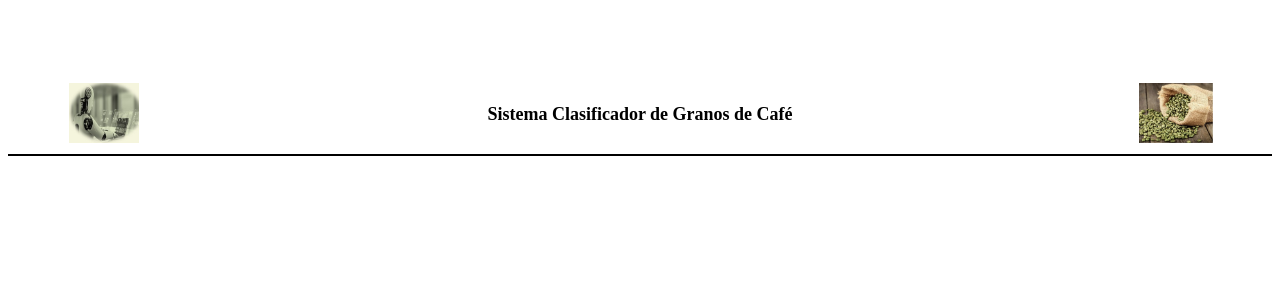
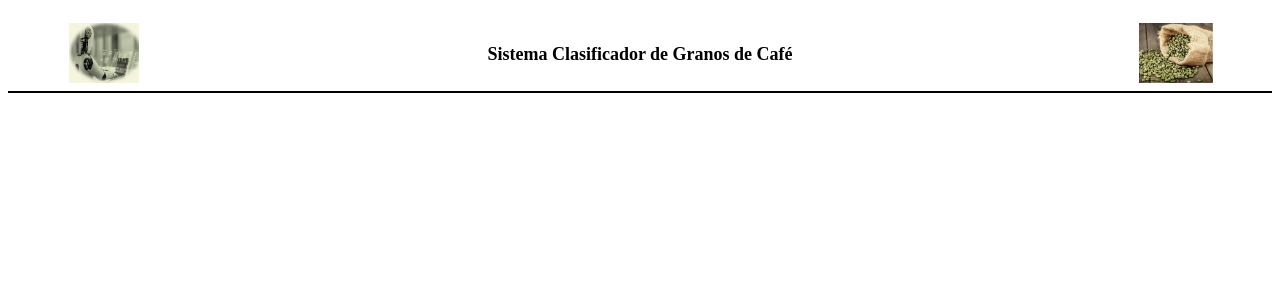
Before and after one commit to paulVera2001/clasificador_cafe, a Flask app: template templates/header.html in a window 1280 px wide. Shown: the top 300 px of the page. Run offline with Flask 3, Linux system fonts and the light colour scheme; the template is opened without the code that fills it, so the values that code supplies are empty.

Commit message:
Ultimos intentos_4

```diff
--- a/app.py
+++ b/app.py
@@ -52,6 +52,9 @@ def historial():
     history = session.get('history', [])
     return render_template('historial.html', history=history)
 
+@app.route('/header')
+def header():
+    return render_template('header.html')
 
 @app.route('/exportar_pdf')
 def exportar_pdf():
@@ -110,7 +113,9 @@ def exportar_pdf():
         #'header-html': app_root_path+"/static/uploads/header_rendered.html"
         #'header-html': "https://clasificador-cafe.onrender.com/static/uploads/header_rendered.html"
         #'header-html': "http://127.0.0.1:5000/static/uploads/header_rendered.html"
-        'header-html': header_url
+        #'header-html': header_url
+        "header-html": "https://clasificador-cafe.onrender.com/header"
+        #"header-html": "http://127.0.0.1:5000/header"
         #'header-html': "https://clasificador-cafe.onrender.com/static/uploads/header.html", #Ruta absoluta
         #"header-spacing": "50"
         #'header-html': os.path.join("https://clasificador-cafe.onrender.com/" , 'temp_header_path') #Ruta absoluta
--- a/static/css/header.css
+++ b/static/css/header.css
@@ -2,12 +2,12 @@
     width: 100%;
     border-bottom: 2px solid black;
     text-align: center;
-    padding-top: 10mm; /* Espacio extra arriba del encabezado */
+    /*  padding-top: 10mm; */ /* Espacio extra arriba del encabezado */
 }
 
 .header-table td {
     vertical-align: middle;
-    padding: 5px;
+    padding: 2px;
 }
 
 .header-table img {
@@ -21,5 +21,5 @@
 }
 
 body {
-    margin-top: 10mm;
+    margin-top: 5mm;
 }
--- a/static/css/historial_pdf.css
+++ b/static/css/historial_pdf.css
@@ -43,4 +43,5 @@ td img {
     white-space: normal;     /* Permite que el texto se divida en múltiples líneas */
     text-align: center;      /* Asegura que el texto esté alineado */
     max-width: 120px;        /* Establece un ancho máximo para evitar expansión */
+    page-break-before: always;
 }
```
